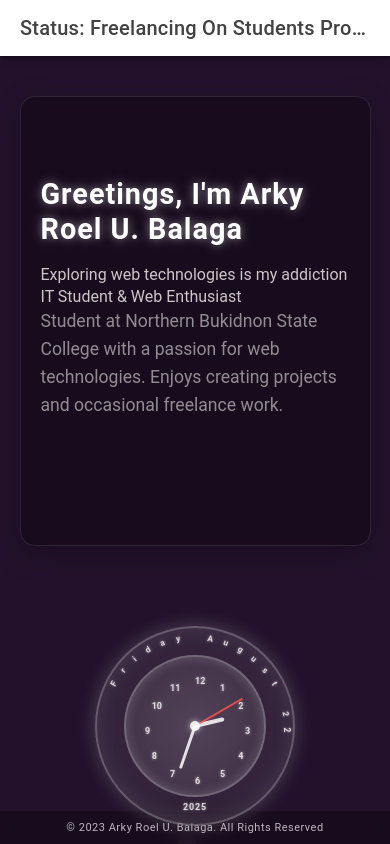
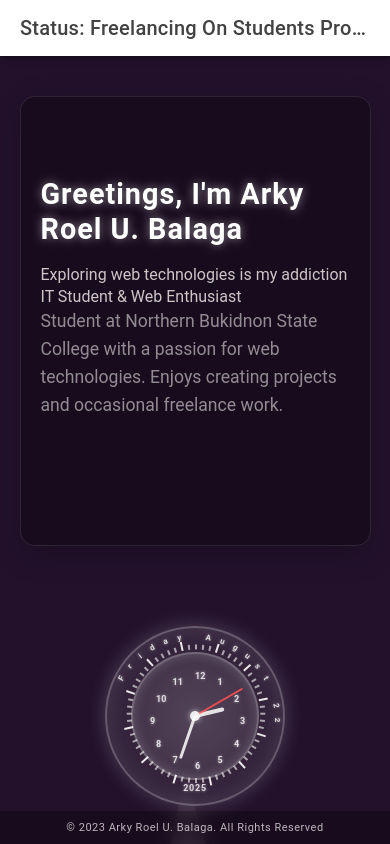
Before and after one commit to ArkDriveDev/Portfolio, a React (Vite) app: page /home in a window 390 px wide. Built offline with nearby package versions, Linux system fonts and the light colour scheme.

Commit message:
Adjusted tick design

```diff
--- a/src/CSS/Home.css
+++ b/src/CSS/Home.css
@@ -44,9 +44,15 @@
 /* ================= Pocket Watch ================= */
 /* Everything scales from --watch-size */
 .pocket-watch {
-  --watch-size: 280px;                 /* default */
-  --face-scale: 0.7142857143;          /* 200 / 280 */
-  --num-radius: calc(var(--watch-size) * var(--face-scale) * 0.35); /* 70px @ 200 face */
+  --watch-size: 280px;
+  /* default */
+  --face-scale: 0.7142857143;
+  /* 200 / 280 */
+  --face-size: calc(var(--watch-size) * var(--face-scale));
+  --num-radius: calc(var(--face-size) * 0.35);
+  /* 70px @ 200 face */
+  --tick-length: 5px;
+  --tick-offset: calc(var(--face-size) / 2 + var(--tick-length) / 2);
   position: absolute;
   top: 90px;
   right: 120px;
@@ -57,7 +63,8 @@
   align-items: center;
   justify-content: center;
   z-index: 50;
-  font-size: clamp(9px, calc(var(--watch-size) * 0.05), 14px); /* base for scalable text */
+  font-size: clamp(9px, calc(var(--watch-size) * 0.05), 14px);
+  /* base for scalable text */
 }
 
 /* Outer ring for date display */
@@ -69,29 +76,49 @@
   backdrop-filter: blur(12px);
   -webkit-backdrop-filter: blur(12px);
   border: 2px solid rgba(255, 255, 255, 0.25);
-  box-shadow: 0 0 20px rgba(255,255,255,0.2), inset 0 0 25px rgba(255,255,255,0.1);
+  box-shadow: 0 0 20px rgba(255, 255, 255, 0.2), inset 0 0 25px rgba(255, 255, 255, 0.1);
 }
 
 /* Watch face (inner circle) */
 .watch-face {
   position: relative;
-  width: calc(var(--watch-size) * var(--face-scale));
-  height: calc(var(--watch-size) * var(--face-scale));
+  width: var(--face-size);
+  height: var(--face-size);
   border-radius: 50%;
-  background: radial-gradient(circle at center, rgba(255,255,255,0.15) 0%, rgba(255,255,255,0.05) 100%);
-  box-shadow: inset 0 0 12px rgba(255,255,255,0.2);
+  background: radial-gradient(circle at center, rgba(255, 255, 255, 0.15) 0%, rgba(255, 255, 255, 0.05) 100%);
+  box-shadow: inset 0 0 12px rgba(255, 255, 255, 0.2);
   display: flex;
   align-items: center;
   justify-content: center;
-  border: 2px solid rgba(255,255,255,0.25);
+  border: 2px solid rgba(255, 255, 255, 0.25);
 }
+
+/* Tick marks for minutes/seconds */
+/* Minute/second ticks */
+.tick {
+  position: absolute;
+  top: 100%;
+  left: 50%;
+  width: 2px;
+  height: 5px; /* smaller default */
+  background: rgba(255, 255, 255, 0.6);
+  transform-origin: center calc(var(--face-size) / -2);
+}
+
+/* Stronger hour ticks (every 5 min) */
+.tick:nth-child(5n+1) {
+  height: 9px; /* smaller strong tick */
+  background: rgba(255, 255, 255, 0.9);
+}
+
 
 /* Top curved date — now uses percentages so it stays inside the circle */
 .date-top {
   position: absolute;
   top: 52%;
   left: 48%;
-  width: 100%;          /* match pocket */
+  width: 100%;
+  /* match pocket */
   height: 100%;
   transform: translate(-50%, -50%);
 }
@@ -103,14 +130,16 @@
   left: 50%;
   top: 0;
   width: 3.25%;
-  height: 50%;                      /* radius = half of pocket */
-  transform-origin: 50% 100%;       /* bottom center */
+  height: 50%;
+  /* radius = half of pocket */
+  transform-origin: 50% 100%;
+  /* bottom center */
   text-align: center;
   padding-bottom: 2%;
   font-size: clamp(8px, calc(var(--watch-size) * 0.042), 14px);
   font-weight: 600;
-  color: rgba(255,255,255,0.8);
-  text-shadow: 0 0 3px rgba(255,255,255,0.5);
+  color: rgba(255, 255, 255, 0.8);
+  text-shadow: 0 0 3px rgba(255, 255, 255, 0.5);
 }
 
 /* Bottom year text (not curved) */
@@ -121,8 +150,8 @@
   transform: translateX(-50%);
   font-size: clamp(9px, calc(var(--watch-size) * 0.045), 14px);
   font-weight: 600;
-  color: rgba(255,255,255,0.8);
-  text-shadow: 0 0 3px rgba(255,255,255,0.5);
+  color: rgba(255, 255, 255, 0.8);
+  text-shadow: 0 0 3px rgba(255, 255, 255, 0.5);
   letter-spacing: clamp(0.5px, calc(var(--watch-size) * 0.004), 1px);
 }
 
@@ -135,22 +164,57 @@
   font-size: clamp(9px, calc(var(--watch-size) * 0.045), 14px);
   font-weight: 600;
   color: rgba(255, 255, 255, 0.8);
-  text-shadow: 0 0 3px rgba(255,255,255,0.5);
+  text-shadow: 0 0 3px rgba(255, 255, 255, 0.5);
 }
 
 /* Position 1–12 numbers with a scalable radius */
-.watch-face .number1  { transform: rotate(30deg)  translateY(calc(-1 * var(--num-radius)))  rotate(-30deg); }
-.watch-face .number2  { transform: rotate(60deg)  translateY(calc(-1 * var(--num-radius)))  rotate(-60deg); }
-.watch-face .number3  { transform: rotate(90deg)  translateY(calc(-1 * var(--num-radius)))  rotate(-90deg); }
-.watch-face .number4  { transform: rotate(120deg) translateY(calc(-1 * var(--num-radius)))  rotate(-120deg); }
-.watch-face .number5  { transform: rotate(150deg) translateY(calc(-1 * var(--num-radius)))  rotate(-150deg); }
-.watch-face .number6  { transform: rotate(180deg) translateY(calc(-1 * var(--num-radius)))  rotate(-180deg); }
-.watch-face .number7  { transform: rotate(210deg) translateY(calc(-1 * var(--num-radius)))  rotate(-210deg); }
-.watch-face .number8  { transform: rotate(240deg) translateY(calc(-1 * var(--num-radius)))  rotate(-240deg); }
-.watch-face .number9  { transform: rotate(270deg) translateY(calc(-1 * var(--num-radius)))  rotate(-270deg); }
-.watch-face .number10 { transform: rotate(300deg) translateY(calc(-1 * var(--num-radius)))  rotate(-300deg); }
-.watch-face .number11 { transform: rotate(330deg) translateY(calc(-1 * var(--num-radius)))  rotate(-330deg); }
-.watch-face .number12 { transform: rotate(0deg)   translateY(calc(-1 * var(--num-radius)))  rotate(0deg); }
+.watch-face .number1 {
+  transform: rotate(30deg) translateY(calc(-1 * var(--num-radius))) rotate(-30deg);
+}
+
+.watch-face .number2 {
+  transform: rotate(60deg) translateY(calc(-1 * var(--num-radius))) rotate(-60deg);
+}
+
+.watch-face .number3 {
+  transform: rotate(90deg) translateY(calc(-1 * var(--num-radius))) rotate(-90deg);
+}
+
+.watch-face .number4 {
+  transform: rotate(120deg) translateY(calc(-1 * var(--num-radius))) rotate(-120deg);
+}
+
+.watch-face .number5 {
+  transform: rotate(150deg) translateY(calc(-1 * var(--num-radius))) rotate(-150deg);
+}
+
+.watch-face .number6 {
+  transform: rotate(180deg) translateY(calc(-1 * var(--num-radius))) rotate(-180deg);
+}
+
+.watch-face .number7 {
+  transform: rotate(210deg) translateY(calc(-1 * var(--num-radius))) rotate(-210deg);
+}
+
+.watch-face .number8 {
+  transform: rotate(240deg) translateY(calc(-1 * var(--num-radius))) rotate(-240deg);
+}
+
+.watch-face .number9 {
+  transform: rotate(270deg) translateY(calc(-1 * var(--num-radius))) rotate(-270deg);
+}
+
+.watch-face .number10 {
+  transform: rotate(300deg) translateY(calc(-1 * var(--num-radius))) rotate(-300deg);
+}
+
+.watch-face .number11 {
+  transform: rotate(330deg) translateY(calc(-1 * var(--num-radius))) rotate(-330deg);
+}
+
+.watch-face .number12 {
+  transform: rotate(0deg) translateY(calc(-1 * var(--num-radius))) rotate(0deg);
+}
 
 /* ================= Hands ================= */
 .hand {
@@ -165,14 +229,14 @@
 .hand.hour {
   width: 4px;
   height: 30px;
-  background: rgba(255,255,255,0.85);
+  background: rgba(255, 255, 255, 0.85);
   transform: translate(-50%, -100%) rotate(0deg);
 }
 
 .hand.minute {
   width: 3px;
   height: 45px;
-  background: rgba(255,255,255,0.85);
+  background: rgba(255, 255, 255, 0.85);
   transform: translate(-50%, -100%) rotate(0deg);
 }
 
@@ -192,9 +256,9 @@
   left: 50%;
   width: 10px;
   height: 10px;
-  background: rgba(255,255,255,0.9);
+  background: rgba(255, 255, 255, 0.9);
   border-radius: 50%;
-  box-shadow: 0 0 6px rgba(255,255,255,0.6);
+  box-shadow: 0 0 6px rgba(255, 255, 255, 0.6);
   z-index: 5;
   transform: translate(-50%, -50%);
 }
@@ -229,6 +293,14 @@
   transform: translate(-50%, -50%) scaleX(1);
 }
 
+/* Avatar container positioning inside Home.css */
+.avatar-container {
+  position: relative;
+  display: inline-block;
+  margin: 350px auto;
+  left: 320px;
+}
+
 /* ================= Footer ================= */
 .footer {
   position: fixed;
@@ -253,9 +325,23 @@
 
 /* ================= Responsive Design ================= */
 @media (max-width: 1200px) {
-  .left-label { max-width: 350px; left: 30px; }
-  .left-label h2 { font-size: 2.2rem; }
-  .left-label p { font-size: 1.1rem; }
+  .left-label {
+    max-width: 350px;
+    left: 30px;
+  }
+
+  .left-label h2 {
+    font-size: 2.2rem;
+  }
+
+  .left-label p {
+    font-size: 1.1rem;
+  }
+
+  .pocket-watch {
+    right: 80px;
+    --watch-size: 250px;
+  }
 }
 
 @media (max-width: 1024px) {
@@ -263,66 +349,97 @@
     position: relative;
     max-width: 80%;
     margin: 40px auto;
-    left: 0; top: 0; transform: none;
+    left: 0;
+    top: 0;
+    transform: none;
   }
+
   .pocket-watch {
     position: relative;
     margin: 40px auto;
-    top: 0; right: 0;
+    top: 0;
+    right: 0;
+    --watch-size: 260px;
   }
+
   .home-content-wrapper {
     display: flex;
     flex-direction: column;
     align-items: center;
   }
+
+  .avatar-container {
+    margin: 200px auto;
+    left: 0;
+    /* release from forced right alignment */
+  }
 }
 
 @media (max-width: 768px) {
-  .left-label h2 { font-size: 2rem; }
-  .left-label p { font-size: 1rem; }
-  .footer { padding: 12px 0; }
-  .footer p { font-size: 12px; }
+  .left-label h2 {
+    font-size: 2rem;
+  }
 
-  .pocket-watch { --watch-size: 240px; }           /* shrink whole watch */
-}
+  .left-label p {
+    font-size: 1rem;
+  }
 
-@media (max-width: 480px) {
-  .left-label { padding: 20px; max-width: 90%; }
-  .left-label h2 { font-size: 1.8rem; }
-  .footer { padding: 10px 0; }
-  .footer p { font-size: 11px; }
+  .footer {
+    padding: 12px 0;
+  }
 
-  .pocket-watch { --watch-size: 200px; }           /* shrink more on phones */
-}
-/* Avatar container positioning inside Home.css */
-.avatar-container {
-  position: relative;
-  display: inline-block;
-  margin: 350px auto;
-  left: 320px;
-}
+  .footer p {
+    font-size: 12px;
+  }
 
-/* Tablet */
-@media (max-width: 1024px) {
+  .pocket-watch {
+    --watch-size: 220px;
+  }
+
   .avatar-container {
-    margin: 200px auto;
-    left: 0; /* release from forced right alignment */
+    margin: 100px auto;
+    left: 0;
+    transform: scale(0.9);
   }
 }
 
-/* Mobile */
-@media (max-width: 768px) {
-  .avatar-container {
-    margin: 100px auto;
-    left: 0;
-    transform: scale(0.85);
+@media (max-width: 600px) {
+  .pocket-watch {
+    --watch-size: 200px;
   }
 }
 
 @media (max-width: 480px) {
+  .left-label {
+    padding: 20px;
+    max-width: 90%;
+  }
+
+  .left-label h2 {
+    font-size: 1.8rem;
+  }
+
+  .footer {
+    padding: 10px 0;
+  }
+
+  .footer p {
+    font-size: 11px;
+  }
+
+  .pocket-watch {
+    --watch-size: 180px;
+  }
+
   .avatar-container {
     margin: 50px auto;
     left: 0;
-    transform: scale(0.75);
+    transform: scale(0.8);
   }
 }
+
+@media (max-width: 380px) {
+  .pocket-watch {
+    --watch-size: 160px;
+  }
+}
--- a/src/pages/Home.tsx
+++ b/src/pages/Home.tsx
@@ -70,17 +70,26 @@ const Home: React.FC = () => {
               </div>
 
               <div className="watch-face">
+                {/* Numbers 1–12 */}
                 {[...Array(12)].map((_, i) => (
                   <div key={i} className={`number number${i + 1}`}>{i + 1}</div>
                 ))}
+
                 {/* Minute/second ticks */}
                 {[...Array(60)].map((_, i) => (
-                  <div key={`tick-${i}`} className={`tick tick${i}`} />
+                  <div
+                    key={`tick-${i}`}
+                    className="tick"
+                    style={{ transform: `rotate(${i * 6}deg)` }}
+                  />
                 ))}
+
+                {/* Clock hands */}
                 <div className="hand hour" style={{ transform: `translate(-50%, -100%) rotate(${hourRotation}deg)` }}></div>
                 <div className="hand minute" style={{ transform: `translate(-50%, -100%) rotate(${minuteRotation}deg)` }}></div>
                 <div className="hand second" style={{ transform: `translate(-50%, -100%) rotate(${secondRotation}deg)` }}></div>
               </div>
+
             </div>
 
             {/* Avatar & Status */}
```
